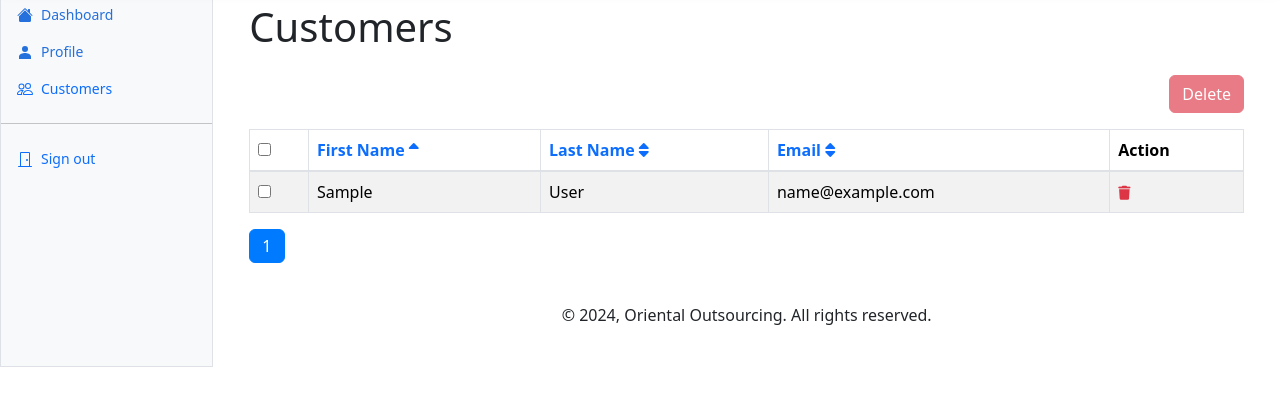
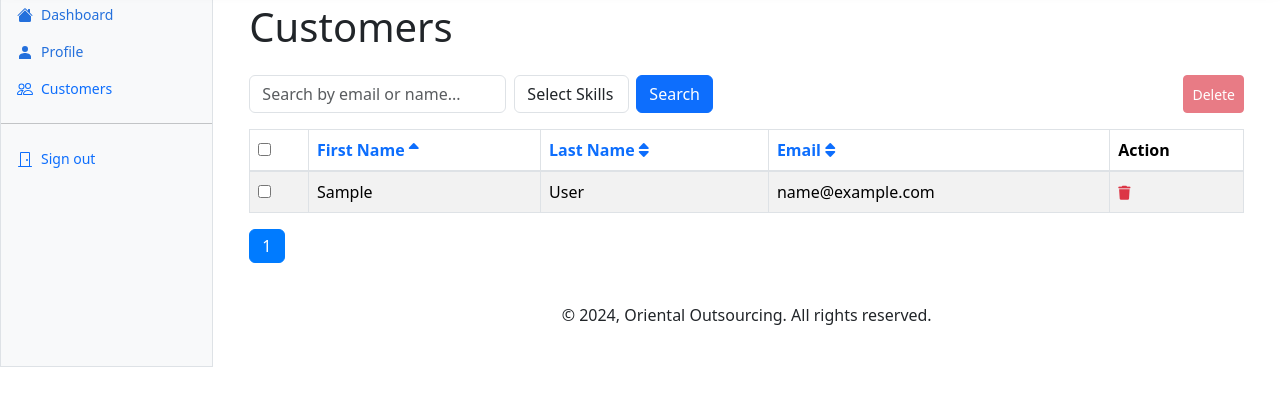
Before and after one commit to DEVANSHDOGRA9/MYPP, a PHP site: page /clonnnneee/Admin/customers.php in a window 1280 px wide. Shown: the part 115-535 px from the top of the page. Run offline with PHP 8.4, Linux system fonts and the light colour scheme; tables that the repository leaves empty or names only in its code hold one stand-in row (values such as "Sample post").

Commit message:
Added search and filter functionality to the customers page

```diff
--- a/Admin/customers.php
+++ b/Admin/customers.php
@@ -2,38 +2,105 @@
 $PAGE_TITLE = "Customers";
 include_once(__DIR__ . '/adminheader.php');
 
+// Fetch skills for dropdown
+$skills_query = "SELECT DISTINCT skill_id FROM user_skills";
+$skills_result = $mysqli->query($skills_query);
+
+$skills = [];
+if ($skills_result) {
+    while ($row = $skills_result->fetch_assoc()) {
+        // Fetch skill names for skill_ids
+        $skill_name_query = "SELECT skill_name FROM skills WHERE id = ?";
+        $skill_name_stmt = $mysqli->prepare($skill_name_query);
+        $skill_name_stmt->bind_param("i", $row['skill_id']);
+        $skill_name_stmt->execute();
+        $skill_name_result = $skill_name_stmt->get_result();
+        if ($skill_name_result) {
+            $skill_name_row = $skill_name_result->fetch_assoc();
+            $skills[$row['skill_id']] = $skill_name_row['skill_name'];
+        }
+    }
+}
+
+$selected_skill = isset($_GET['skill']) ? $_GET['skill'] : '';
+$search_term = isset($_GET['search']) ? $_GET['search'] : '';
+
 // Pagination settings
-$limit = 5; // Number of entries to show per page
+$limit = 5;
 $page = isset($_GET['page']) ? (int)$_GET['page'] : 1;
 $_GET['page'] = $page;
 $offset = ($page - 1) * $limit;
 
 // Sorting settings
-if(!isset($_GET['sort_by']) || (isset($_GET['sort_by']) && !in_array($_GET['sort_by'], array('first_name', 'last_name', 'email')))){
-    $_GET['sort_by'] = "first_name";
-}
-$sort_by = $_GET['sort_by'];
-
-if(!isset($_GET['sort_order']) || (isset($_GET['sort_order']) && !in_array($_GET['sort_order'], array('ASC', 'DESC')))){
-    $_GET['sort_order'] = "ASC";
-}
-$sort_order = $_GET['sort_order'];
+$sort_by = isset($_GET['sort_by']) && in_array($_GET['sort_by'], ['first_name', 'last_name', 'email']) ? $_GET['sort_by'] : 'first_name';
+$sort_order = isset($_GET['sort_order']) && in_array($_GET['sort_order'], ['ASC', 'DESC']) ? $_GET['sort_order'] : 'ASC';
 
 // Get total number of records
-$total_query = "SELECT COUNT(*) FROM users_info";
-$total_result = $mysqli->query($total_query);
-$total_rows = $total_result->fetch_row()[0];
+$total_query = "SELECT COUNT(DISTINCT users_info.id) FROM users_info";
+$conditions = [];
+$bind_types = '';
+$bind_values = [];
+
+if ($selected_skill) {
+    $conditions[] = "user_skills.skill_id = ?";
+    $bind_types .= 'i';
+    $bind_values[] = $selected_skill;
+}
+if ($search_term) {
+    $conditions[] = "(users_info.first_name LIKE ? OR users_info.last_name LIKE ? OR users_info.email LIKE ?)";
+    $bind_types .= str_repeat('s', 3);
+    $search_term_like = "%$search_term%";
+    $bind_values = array_merge($bind_values, [$search_term_like, $search_term_like, $search_term_like]);
+}
+
+if (!empty($conditions)) {
+    $total_query .= " JOIN user_skills ON users_info.id = user_skills.user_id WHERE " . implode(' AND ', $conditions);
+}
+
+$total_stmt = $mysqli->prepare($total_query);
+if ($bind_types) {
+    $total_stmt->bind_param($bind_types, ...$bind_values);
+}
+$total_stmt->execute();
+$total_rows = $total_stmt->get_result()->fetch_row()[0];
 $total_pages = ceil($total_rows / $limit);
 
-// Fetch paginated results with sorting
-$query = "SELECT * FROM users_info";
-if ($sort_by && $sort_order) {
-    $query .= " ORDER BY $sort_by $sort_order";
+// Fetch paginated results with sorting and filtering
+$query = "SELECT DISTINCT users_info.* FROM users_info";
+$conditions = [];
+if ($selected_skill || $search_term) {
+    $query .= " JOIN user_skills ON users_info.id = user_skills.user_id";
+    if ($selected_skill) {
+        $conditions[] = "user_skills.skill_id = ?";
     }
-$query .= " LIMIT $limit OFFSET $offset";
-// echo $query;die;
+    if ($search_term) {
+        $conditions[] = "(users_info.first_name LIKE ? OR users_info.last_name LIKE ? OR users_info.email LIKE ?)";
+    }
+}
+if (!empty($conditions)) {
+    $query .= " WHERE " . implode(' AND ', $conditions);
+}
+$query .= " ORDER BY $sort_by $sort_order LIMIT $limit OFFSET $offset";
 
-$result = $mysqli->query($query);
+$stmt = $mysqli->prepare($query);
+$bind_types = '';
+$bind_values = [];
+
+if ($selected_skill) {
+    $bind_types .= 'i';
+    $bind_values[] = $selected_skill;
+}
+if ($search_term) {
+    $bind_types .= str_repeat('s', 3);
+    $search_term_like = "%$search_term%";
+    $bind_values = array_merge($bind_values, [$search_term_like, $search_term_like, $search_term_like]);
+}
+
+if ($bind_types) {
+    $stmt->bind_param($bind_types, ...$bind_values);
+}
+$stmt->execute();
+$result = $stmt->get_result();
 
 // Check if there are results
 if ($result === false) {
@@ -48,19 +115,39 @@ $email_sort_order = ($sort_by === 'email' && $sort_order === 'ASC') ? 'DESC' : '
 // Base URL without sorting and pagination parameters
 $base_url = strtok($_SERVER["REQUEST_URI"], '?');
 ?>
-
 <div class="container mt-4">
     <h1 class="mb-4">Customers</h1>
     <div id="responseMessage" class="mt-3"></div>
-    <div class="mb-3 text-end">
-        <button id="delete_selected" class="btn btn-danger" disabled>Delete</button>
+
+    <div class="mb-3 d-flex justify-content-between">
+        <div class="d-flex">
+        <form method="GET" action="" class="form-inline">
+    <div class="input-group input-group-md mr-2">
+        <input type="text" name="search" class="form-control" placeholder="Search by email or name..." value="<?php echo isset($_GET['search']) ? htmlspecialchars($_GET['search']) : ''; ?>">
+    </div>
+    <div class="input-group input-group-md mr-2">
+        <select name="skill" class="form-control">
+            <option value="">Select Skills</option>
+            <?php foreach ($skills as $skill_id => $skill_name) { ?>
+                <option value="<?php echo htmlspecialchars($skill_id); ?>" <?php echo $selected_skill == $skill_id ? 'selected' : ''; ?>>
+                    <?php echo htmlspecialchars($skill_name); ?>
+                </option>
+            <?php } ?>
+        </select>
+    </div>
+    <div class="input-group-append">
+        <button class="btn btn-primary" type="submit">Search</button>
+    </div>
+    </form>
+
+        </div>
+        <button id="delete_selected" class="btn btn-danger btn-sm" disabled>Delete</button>
     </div>
 
     <div class="table-container">
         <table class="table table-striped table-bordered table-hover">
             <thead>
                 <tr>
-                    <!-- <th></th> -->
                     <th>
                         <input type="checkbox" id="select_all">
                     </th>
@@ -123,8 +210,8 @@ $base_url = strtok($_SERVER["REQUEST_URI"], '?');
                         <td><?php echo htmlspecialchars($row['first_name']); ?></td>
                         <td><?php echo htmlspecialchars($row['last_name']); ?></td>
                         <td><?php echo htmlspecialchars($row['email']); ?></td>
-                        <td >
-                                <i  data-user-id=<?php echo $row['id'] ?> id = "delete_customer" class=" text-danger fas fa-trash fa-sm"></i>
+                        <td>
+                            <i data-user-id="<?php echo $row['id']; ?>" id="delete_customer" class="text-danger fas fa-trash fa-sm"></i>
                         </td>
                     </tr>
                 <?php } ?>
@@ -139,7 +226,7 @@ $base_url = strtok($_SERVER["REQUEST_URI"], '?');
                 <li class="page-item">
                     <?php
                     $temp_get = $_GET;
-                    $temp_get['page'] = $temp_get['page']-1;
+                    $temp_get['page'] = $page - 1;
                     ?>
                     <a class="page-link" href="?<?php echo http_build_query($temp_get); ?>" aria-label="Previous">
                         <span aria-hidden="true">&laquo;</span>
@@ -149,21 +236,21 @@ $base_url = strtok($_SERVER["REQUEST_URI"], '?');
             <?php } ?>
 
             <?php for ($i = 1; $i <= $total_pages; $i++) { ?>
+                <li class="page-item <?php echo $i == $page ? 'active' : ''; ?>">
                     <?php
                     $temp_get = $_GET;
                     $temp_get['page'] = $i;
                     ?>
-                <li class="page-item <?php if ($i == $page) echo 'active'; ?>">
                     <a class="page-link" href="?<?php echo http_build_query($temp_get); ?>"><?php echo $i; ?></a>
                 </li>
             <?php } ?>
 
             <?php if ($page < $total_pages) { ?>
+                <li class="page-item">
                     <?php
                     $temp_get = $_GET;
                     $temp_get['page'] = $page + 1;
                     ?>
-                <li class="page-item">
                     <a class="page-link" href="?<?php echo http_build_query($temp_get); ?>" aria-label="Next">
                         <span aria-hidden="true">&raquo;</span>
                         <span class="sr-only">Next</span>
@@ -175,90 +262,43 @@ $base_url = strtok($_SERVER["REQUEST_URI"], '?');
 </div>
 
 <script>
-    $(document).ready(function() {
-        $(document).on('click', '#delete_customer', function(event) {
-                event.preventDefault(); // Prevent the default action of the link
-                if (confirm('Sure you want to delete the customer?')) {
-                    var user_id = $(this).attr("data-user-id");
+// JavaScript for handling select all and delete actions
+document.getElementById('select_all').addEventListener('click', function() {
+    var checkboxes = document.querySelectorAll('.user-checkbox');
+    checkboxes.forEach(function(checkbox) {
+        checkbox.checked = this.checked;
+    }, this);
+});
 
-                    $.ajax({
-                        url: 'customer_ajax.php',
-                        type: 'POST',
-                        data: { action: 'delete_user', user_id: user_id },
-                        success: function(response) {
-                            if (response.success) {
-                                $('#responseMessage').html('<div class="alert alert-success"> ' + response.message + ' Redirecting...</div>');
-                                setTimeout(function() {
-                                    location.reload();
-                                }, 2000);
+document.getElementById('delete_selected').addEventListener('click', function() {
+    var selectedUsers = [];
+    document.querySelectorAll('.user-checkbox:checked').forEach(function(checkbox) {
+        selectedUsers.push(checkbox.getAttribute('data-user-id'));
+    });
+
+    if (selectedUsers.length > 0) {
+        if (confirm('Are you sure you want to delete the selected users?')) {
+            // Implement the AJAX request to delete users
+            var xhr = new XMLHttpRequest();
+            xhr.open('POST', 'delete_users.php', true);
+            xhr.setRequestHeader('Content-Type', 'application/x-www-form-urlencoded');
+            xhr.onload = function() {
+                if (xhr.status === 200) {
+                    // Handle response
+                    document.getElementById('responseMessage').innerHTML = xhr.responseText;
+                    location.reload(); // Reload the page to reflect changes
                 } else {
-                                $('#responseMessage').html('<div class="alert alert-danger">' + response.error + '</div>');
+                    alert('An error occurred while deleting users.');
                 }
-                        },
-                        error: function() {
-                            $('#responseMessage').html('<div class="alert alert-danger">There was an error processing your request. Please try again later.</div>');
+            };
+            xhr.send('user_ids=' + encodeURIComponent(JSON.stringify(selectedUsers)));
+        }
+    } else {
+        alert('Please select at least one user to delete.');
     }
 });
-                }
-            });
+</script>
 
-            $('#select_all').on('click', function() {
-            $('.user-checkbox').prop('checked', this.checked);
-            toggleDeleteButton();
-        });
-
-        // Toggle delete button based on checkbox state
-        $('.user-checkbox').on('change', function() {
-            if (!this.checked) {
-                $('#select_all').prop('checked', false);
-            }
-            toggleDeleteButton();
-        });
-
-        // Function to toggle the Delete button
-        function toggleDeleteButton() {
-            if ($('.user-checkbox:checked').length > 0) {
-                $('#delete_selected').prop('disabled', false);
-            } else {
-                $('#delete_selected').prop('disabled', true);
-            }
-        }
-
-        // Handle delete button click
-        $('#delete_selected').on('click', function() {
-            if (confirm('Are you sure you want to delete the selected customers?')) {
-                var users = [];
-                // var first_names = [];
-                $('.user-checkbox:checked').each(function() {
-                    users.push({
-                        user_id: $(this).data('user-id'),
-                        first_name: $(this).data('user-first-name')
-                    });
-                });
-                // console.log('first_name');
-
-                $.ajax({
-                    url: 'customer_ajax.php',
-                    type: 'POST',
-                    data: { action: 'delete_users', users: users },
-                    success: function(response) {
-                        if (response.success) {
-                            $('#responseMessage').html('<div class="alert alert-success"> ' + response.message + ' Redirecting...</div>');
-                            setTimeout(function() {
-                                location.reload();
-                            }, 2000);
-                        } else {
-                            $('#responseMessage').html('<div class="alert alert-danger">' + response.error + '</div>');
-                        }
-                    },
-                    error: function() {
-                        $('#responseMessage').html('<div class="alert alert-danger">There was an error processing your request. Please try again later.</div>');
-                    }
-                });
-            }
-        });
-    });
-</script>
 <?php
 include_once(__DIR__ . '/adminfooter.php');
 ?>
```
Lines whose indentation alone changed are shown as unchanged.
